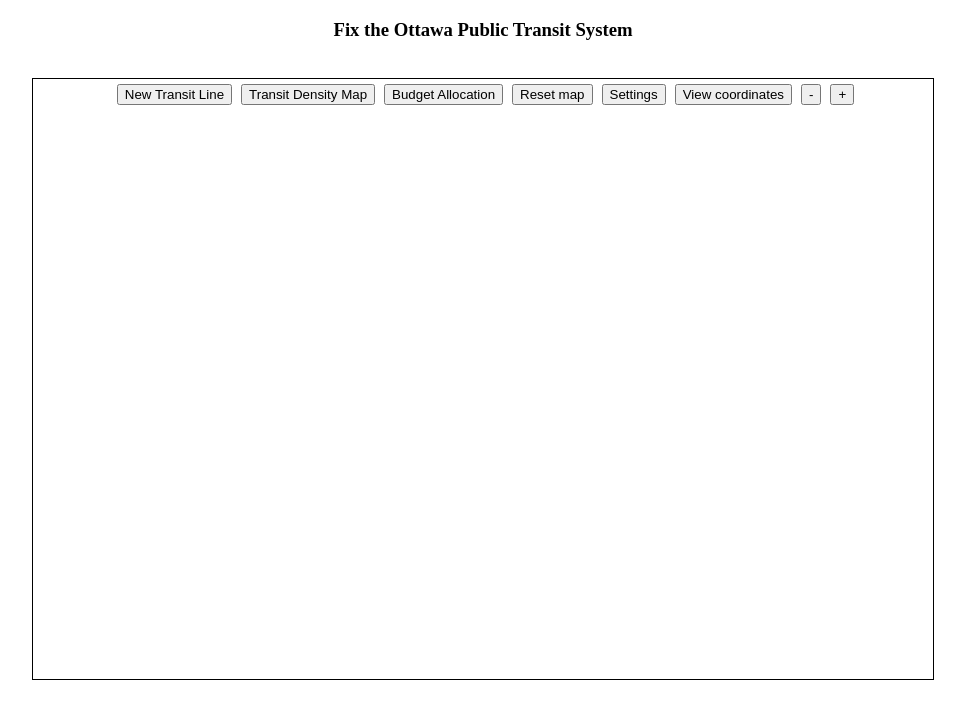
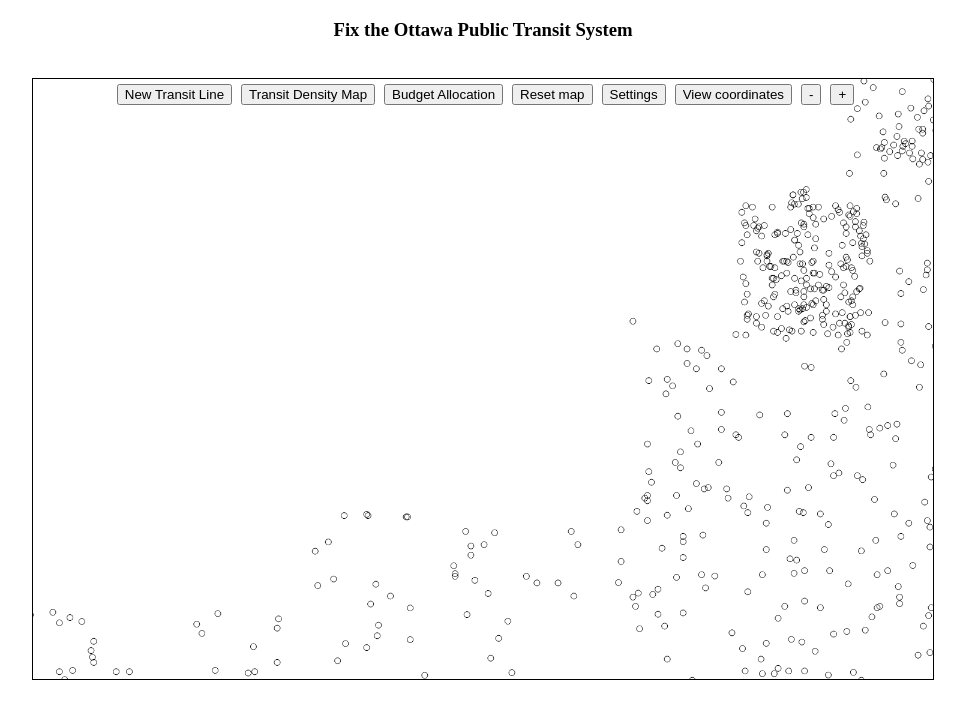
Before and after one commit to samueltremblay65/OGTranspo, a plain HTML site: page main.html in a window 1280 px wide. Both pictures are taken after a click on the button "Transit Density Map". Shown: the part 61-780 px from the top of the page, without its empty margins (157-1122 px from the left). Drawn offline with Linux system fonts and the light colour scheme.

Commit message:
Added code for destinations with location, radius and population

```diff
--- /dev/null
+++ b/Commuter.js
@@ -0,0 +1,6 @@
+class Commuter {
+    constructor(location, destination) {
+        this.location = location;
+        this.destination = destination;
+    }
+}
--- a/Destination.js
+++ b/Destination.js
@@ -1,8 +1,9 @@
 class Destination {
-    constructor(name, location, type, radius) {
+    constructor(name, location, type, population, radius) {
         this.name = name;
         this.location = location;
         this.type = type;
+        this.population = population;
         this.radius = radius;
     }
 }
--- a/Location.js
+++ /dev/null
@@ -1,11 +0,0 @@
-class Location {
-    constructor(x, y) {
-        this.x = x;
-        this.y = y;
-    }
-
-    distanceTo(location) {
-        let distance = Math.sqrt(Math.abs(this.x - location.x) ** 2 + Math.abs(this.y - location.y) ** 2);
-        return distance;
-    }
-}
--- /dev/null
+++ b/Point.js
@@ -0,0 +1,18 @@
+class Point {
+    constructor(x, y) {
+        this.x = x;
+        this.y = y;
+    }
+
+    distanceTo(point) {
+        let distance = Math.sqrt(Math.abs(this.x - point.x) ** 2 + Math.abs(this.y - point.y) ** 2);
+        return distance;
+    }
+
+    randomPointAround(radius) {
+        const x = this.x - radius + Math.round(Math.random() * 2 * radius);
+        const y = this.y - radius + Math.round(Math.random() * 2 * radius);
+
+        return new Point(x, y);
+    }
+}
--- /dev/null
+++ b/destinations.js
@@ -0,0 +1,21 @@
+const destinations = [];
+
+addDestinations();
+
+function addDestinations() {
+    const parliament = new Destination("Parliament of Canada", new Point(1380, 590), "poi", 10, 50);
+    const airport = new Destination("Ottawa International Airport", new Point(1550, 1450), "poi", 20, 50);
+    const rideau_centre = new Destination("Rideau Centre", new Point(1460, 540), "poi", 30, 200);
+    const uottawa = new Destination("University of Ottawa", new Point(1560, 612), "poi", 15, 400);
+    const dows = new Destination("Dow's Lake", new Point(1326, 988), "poi", 10, 50);
+    const westboro = new Destination("Westboro", new Point(700, 1300), "neighborhood", 100, 1200);
+    const westboro_east = new Destination("Westboro", new Point(867, 1026), "neighborhood", 100, 1000);
+    const downtown = new Destination("Downtown", new Point(1385, 645), "neighborhood", 200, 400);
+    const sandyhill = new Destination("Sandy Hill", new Point(1578, 500), "neighborhood", 300, 1300);
+    const centertown = new Destination("Centertown", new Point(1406, 846), "neighborhood", 300, 1300);
+    const mechanicsville = new Destination("Mechanicsville", new Point(1111, 936), "neighborhood", 60, 850);
+    const experimental_farm = new Destination("Experimental farm", new Point(1008, 1309), "neighborhood", 60, 800);
+
+    destinations.push(parliament, airport, rideau_centre, uottawa, dows, westboro, westboro_east, downtown, sandyhill,
+        centertown, mechanicsville, experimental_farm);
+}
--- a/main.html
+++ b/main.html
@@ -16,7 +16,7 @@
     <div id="map_container">
         <!-- <div id="map"></div> -->
         <button class="game_button" id="btn_new_transit_line">New Transit Line</button>
-        <button class="game_button">Transit Density Map</button>
+        <button class="game_button" id="btn_transit_density">Transit Density Map</button>
         <button class="game_button">Budget Allocation</button>
         <button class="game_button" id="btn_reset_map">Reset map</button>
         <button class="game_button">Settings</button>
@@ -27,7 +27,10 @@
     <canvas id="canvas" width="1500px" height="1000px"></canvas>
 </body>
     <!-- prettier-ignore -->
-    <script src="Location.js"></script>
+    <script src="Point.js"></script>
+    <script src="Destination.js"></script>
+    <script src="destinations.js"></script>
+    <script src="Commuter.js"></script>
     <script src="Station.js"></script>
     <script src="TransitLine.js"></script>
     <script src="main.js"></script>
--- a/main.js
+++ b/main.js
@@ -16,9 +16,10 @@
 
 const transit_lines = [];
 const stations = [];
+const commuters = [];
 
 // Constants
-const M_PER_PIXEL = 16;
+const M_PER_PIXEL = 8;
 const WALKING_PACE = 15
 const TRAIN_SPEED = 1.2;
 const STOP_TIME = 1;
@@ -29,8 +30,10 @@
 
 let money = STARTING_BUDGET;
 
-// Drawing methods
+let mode = "view";
+let location_viewing = false;
 
+// Drawing functions
 function drawBackground() {
     ctx.drawImage(game_map, center.x, center.y, 1500 / scaling, 1000 / scaling, 0, 0, canvas.width, canvas.height);
 }
@@ -66,16 +69,27 @@
     });
 }
 
+function showCommuters() {
+    commuters.forEach((commuter) => {
+        const canvas_location = convertToCanvasCoordinates(commuter.location);
+        ctx.beginPath();
+        ctx.arc(canvas_location.x, canvas_location.y, 5, 0, 2 * Math.PI);
+        ctx.stroke();
+    });
+}
+
+// Helper functions
 function convertToCanvasCoordinates(location) {
     x = (location.x - center.x) * scaling;
     y = (location.y - center.y) * scaling;
-    return new Location(x, y);
+    return new Point(x, y);
 }
 
 function convertToGameCoordinates(location) {
-    return new Location(center.x + location.x / scaling, center.y + location.y / scaling);
+    return new Point(center.x + location.x / scaling, center.y + location.y / scaling);
 }
 
+// Transit construction functions
 function addStop(location, ) {
     const station = new Station("station", location);
     stations.push(station);
@@ -83,6 +97,7 @@
     selected_line.addStop(station);
 }
 
+// Costing functions
 function calculateLineCost(line) {
     let cost = 0;
 
@@ -95,8 +110,6 @@
     }
 
     cost += line.stops.length * COST_STATION;
-
-    console.log(cost);
     return cost;
 }
 
@@ -107,6 +120,16 @@
     money = STARTING_BUDGET - cost;
     console.log("Total cost = " + cost);
     console.log("Remaining budget: " + money);
+}
+
+// Transit simulation functions
+function populateNeighborhood() {
+    destinations.forEach((destination) => {
+        for(let i = 0; i < destination.population; i++) {
+            const location = destination.location.randomPointAround(destination.radius / M_PER_PIXEL);
+            commuters.push(new Commuter(location, destinations[Math.floor(Math.random() * destinations.length)]));
+        }
+    });
 }
 
 
@@ -185,38 +208,38 @@
     location_viewing = !location_viewing;
 })
 
-// Add new transit line
-let lines = 0;
-let building = false;
-let location_viewing = false;
-let selected_line = null;
+document.getElementById("btn_transit_density").addEventListener("click", (e) => {
+    e.stopImmediatePropagation();
 
+    if(mode != "transit_density") mode = "transit_density";
+    else mode = "view";
+});
+
+
+// Clear all construction
 const reset_map_button = document.getElementById("btn_reset_map");
 reset_map_button.addEventListener("click", () => {
     transit_lines.splice(0, transit_lines.length);
 });
 
+// Add new transit line
+let lines = 0;
+let selected_line = null;
 const COLORS = ['red', 'blue', 'green', 'yellow', 'orange', 'pink', 'brown', 'grey'];
 const new_transit_line_button = document.getElementById("btn_new_transit_line");
 new_transit_line_button.addEventListener("click", (e) => {
     e.stopImmediatePropagation();
-    if(!building){
-        building = true;
-        console.log("Building new line");
+    if(mode != "build") {
+        mode = "build";
+        console.log(mode);
         lines++;
         let new_line = new TransitLine("Line " + lines.toString(), COLORS[Math.floor(Math.random() * COLORS.length)]);
         transit_lines.push(new_line);
         selected_line = new_line;
-        building = true;
     }
     else{
-        // Cancel building the line
-        // console.log("Cancelling construction");
-        // transit_lines.splice(selected_line, 1);
-        // selected_line = null;
-
-        building = false;
-
+        // Complete the line build and calculate the cost of the build
+        mode = "view";
         calculateTotaCost();
     }
 
@@ -224,25 +247,23 @@
 
 // Building transit line
 game_container.addEventListener("click", (e) => {
-    if(!building) {
-        if(location_viewing) {
-            let pos = getMousePos(canvas, e);
-            let canvas_location = new Location(pos.x, pos.y);
-            let game_location = convertToGameCoordinates(canvas_location);
+    if(location_viewing) {
+        let pos = getMousePos(canvas, e);
+        let canvas_location = new Point(pos.x, pos.y);
+        let game_location = convertToGameCoordinates(canvas_location);
 
-            console.log(game_location);
-
-        }
-
-        return;
+        console.log(game_location);
     }
 
-    let pos = getMousePos(canvas, e);
+    if(mode == "build") {
+        let pos = getMousePos(canvas, e);
+        const location = new Point(center.x + pos.x / scaling, center.y + pos.y / scaling);
+        addStop(location);
+    }
+});
 
-    const location = new Location(center.x + pos.x / scaling, center.y + pos.y / scaling);
-
-    addStop(location);
-});
+// Simulation set up
+populateNeighborhood();
 
 // GameLoop
 setInterval(function() {
@@ -254,4 +275,9 @@
     ctx.clearRect(0, 0, canvas.width, canvas.height);
     drawBackground();
     drawTransitLines();
+
+    if(mode == "transit_density") {
+        showCommuters();
+    }
+
 }, 1000 / FPS);
```
